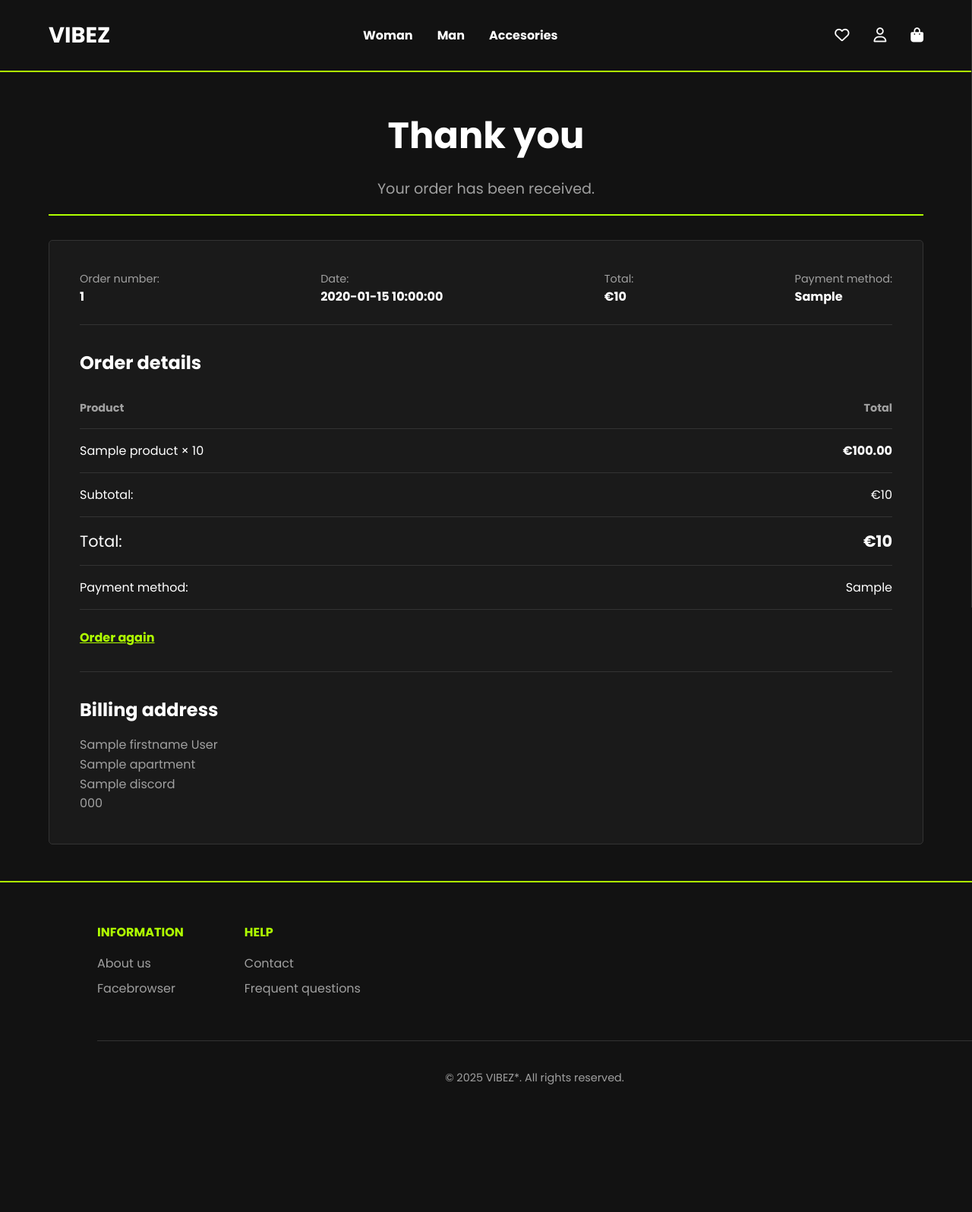
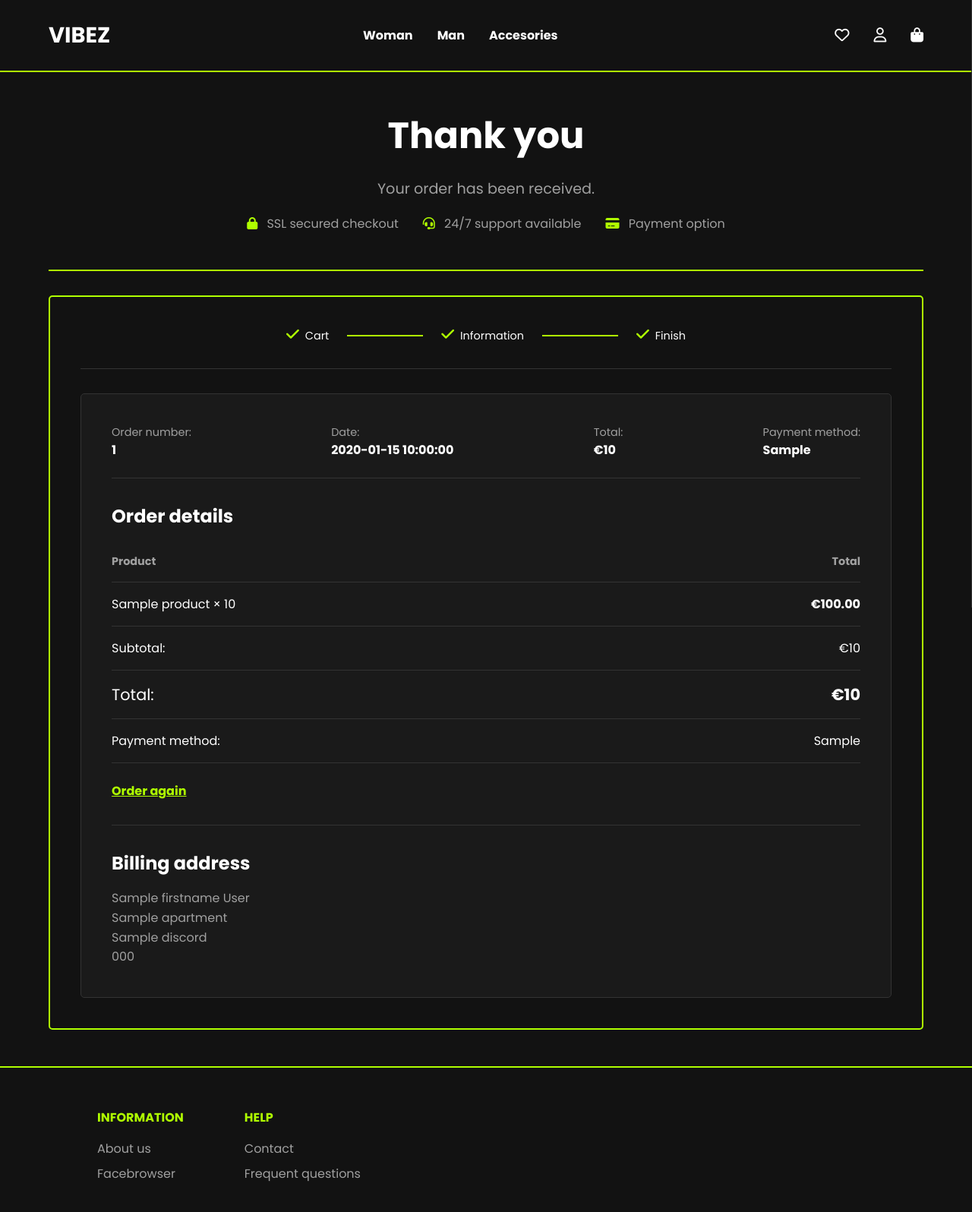
Before and after one commit to Anxietye/vibezcloth, a Flask app: template templates/order_success.html in a window 1280 px wide; the page is wider, and only the part inside the window is pictured. Shown: the top 1596 px of that part at 76% size. Before the commit the page ends 1428 px from the top of that part, so only its background shows below. Run offline with Flask 3, Linux system fonts and the light colour scheme; the template is opened without the code that fills it: most values are stand-ins (such as "Sample title", 1, 10 or a date in 2020).

Commit message:
Prueba de order_succes

```diff
--- a/app.py
+++ b/app.py
@@ -106,7 +106,7 @@ def checkout():
     if not cart:
         return redirect(url_for('home'))
 
-    total = sum(float(item['price'].replace('€', '')) * item['quantity'] for item in cart.values())
+    total = sum(float(item['price'].replace('$', '')) * item['quantity'] for item in cart.values())
     subtotal = total
 
     if request.method == 'POST':
@@ -230,6 +230,7 @@ def get_cart_data():
 @app.route('/order/success')
 def order_success():
     cart = session.get('cart', {})
+    # LEEMOS los datos de la sesión. Si no existen, usamos un dict vacío para evitar errores.
     billing_address = session.get('billing_address', {})
 
     if not cart:
@@ -243,7 +244,7 @@ def order_success():
         'total': "%.2f" % total,
         'payment_method': 'Fleeca Bank',
         'products': list(cart.values()),
-        'billing_address': billing_address
+        'billing_address': billing_address # PASAMOS los datos a la plantilla
     }
 
     session.pop('cart', None)
--- a/templates/order_success.html
+++ b/templates/order_success.html
@@ -6,8 +6,36 @@
         <header class="thank-you-header">
             <h1>Thank you</h1>
             <p>Your order has been received.</p>
+            <div class="info-bar">
+                <span><i class="fa-solid fa-lock"></i> SSL secured checkout</span>
+                <span><i class="fa-solid fa-headset"></i> 24/7 support available</span>
+                <span><i class="fa-solid fa-credit-card"></i> Payment option</span>
+            </div>
         </header>
 
+        </header>
+        <div class="checkout-container">
+            <!-- BARRA DE PROGRESO -->
+            <div class="progress-bar">
+                <!-- Paso 1: Carrito (Completado) -->
+                <div class="step checked">
+                    <div class="icon-wrapper"><i class="fa-solid fa-check"></i></div>
+                    <span>Cart</span>
+                </div>
+
+                <!-- Paso 2: Información (Activo) -->
+                <div class="step checked">
+                    <div class="icon-wrapper"><i class="fa-solid fa-check"></i></div>
+                    <span>Information</span>
+                </div>
+
+                <!-- Paso 3: Finalizar (Inactivo) -->
+                <div class="step checked">
+                    <div class="icon-wrapper"><i class="fa-solid fa-check"></i></div>
+                    <span>Finish</span>
+                </div>
+            </div>
+            <hr class="progress-divider">
             <div class="order-confirmation-box">
                 <!-- BARRA DE RESUMEN SUPERIOR -->
                 <section class="order-summary-bar">
@@ -57,7 +85,8 @@
                     </div>
                     <a href="{{ url_for('home') }}" class="order-again-link">Order again</a>
                 </section>
-            <!-- ESTA ES LA NUEVA SECCIÓN A AÑADIR -->
+
+                <!-- DIRECCIÓN DE FACTURACIÓN -->
                 <section class="billing-address-section">
                     <h2>Billing address</h2>
                     <address>
```
Also changed, not shown: templates/checkout.html (+6 -3 lines). Lines whose indentation alone changed are shown as unchanged.
